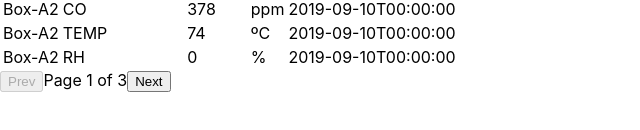
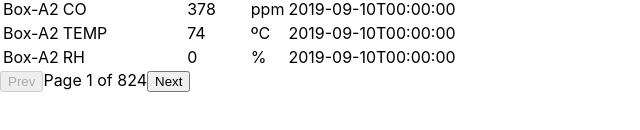
Before and after one commit to simondell/test-sensat-takehome-test-1, a React (Create React App) app: page / in a window 1280 px wide. Shown: the part 280-410 px from the top of the page, without its empty margins (0-640 px from the left). Built offline with nearby package versions, Linux system fonts and the light colour scheme.

Commit message:
Use live data again

```diff
--- a/src/App/App.tsx
+++ b/src/App/App.tsx
@@ -68,6 +68,7 @@ function App() {
       if(process.env.NODE_ENV === 'development') {
         console.log(sourceRecords)
       }
+      setRecords(sourceRecords)
       setLoading(false)
     })()
   }, [])
@@ -82,7 +83,7 @@ function App() {
 
       {!loading &&
         <DataGrid
-          data={mockData}
+          data={records}
           pageSize={10}
         >
           <Column
```
